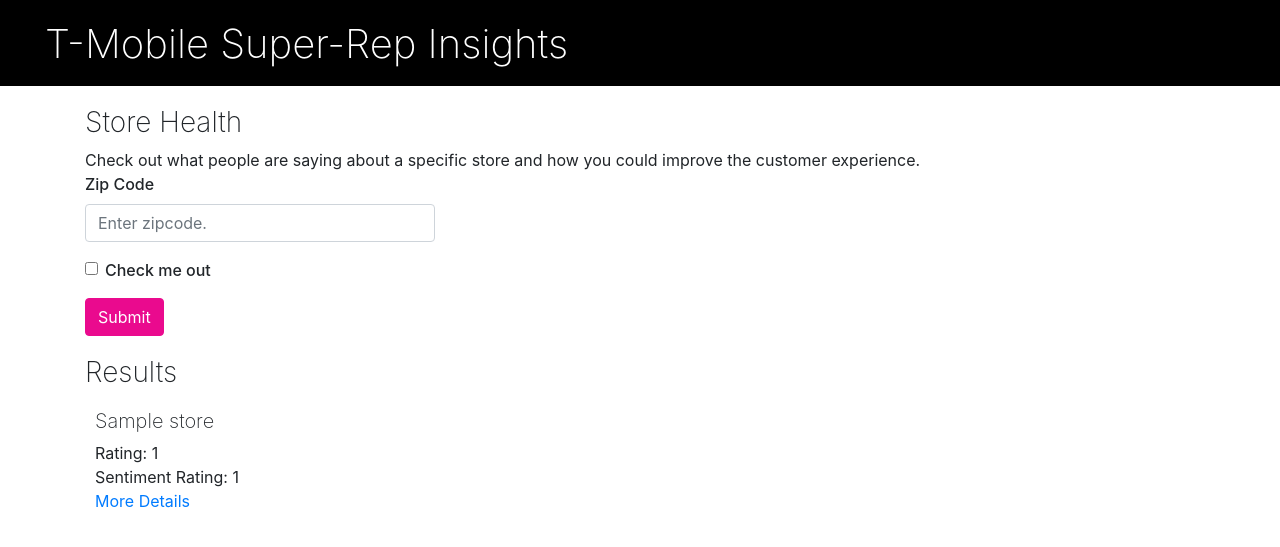
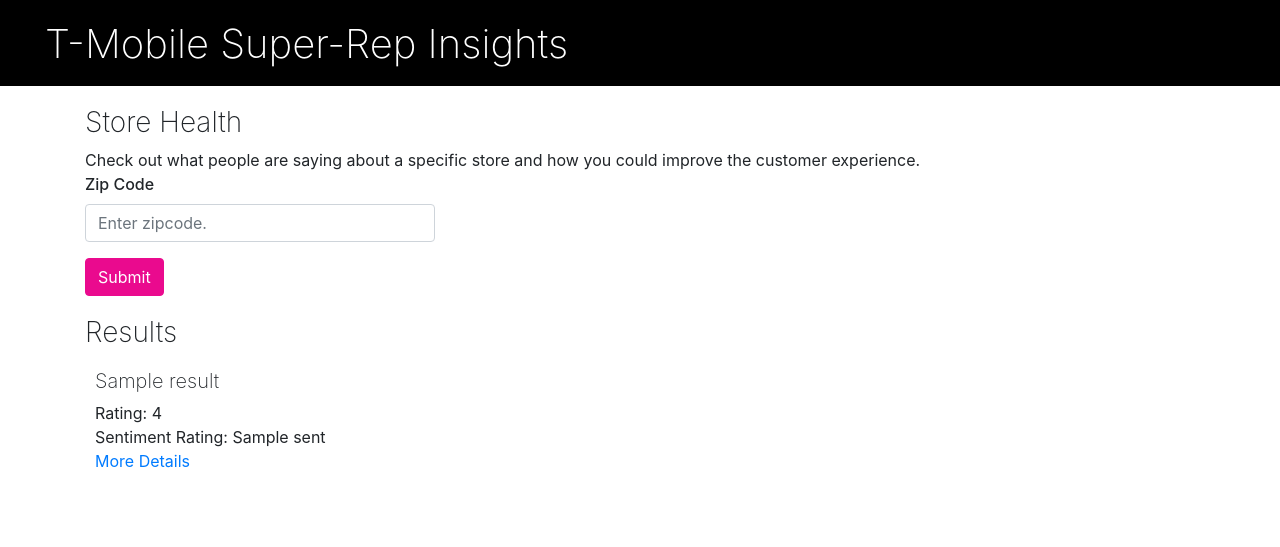
Before and after one commit to thomasthachil/tmobile-hackathon, a Flask app: template frontend/templates/findReview.html in a window 1280 px wide. Shown: the top 547 px of the page. Run offline with Flask 2, Linux system fonts and the light colour scheme; the template is opened without the code that fills it: most values are stand-ins (such as "Sample title", 1, 10 or a date in 2020); parts of the project's set-up code (start-up, migrations or seed data) failed here and were passed over; some libraries are stand-ins or nearby versions.

Commit message:
changed to new names

```diff
--- a/frontend/app.py
+++ b/frontend/app.py
@@ -4,7 +4,7 @@ from model import *
 
 app = Flask(__name__)
 app.config['SECRET_KEY'] = 'thisisasupersecretkey!'
-
+db = StoreDB()
 
 # TODO: Have each method be self contained, calling only the other methods it needs.
 
@@ -34,20 +34,21 @@ def findReview():
         # get results from the model
 
         # find all stores that have this sizpcode
-
-        result1 = {}
-        result2 = {}
-        result3 = {}
-        result1['store'] = 'atlanta-20'
-        result1['totalRating'] = 4.3
-        result1['totalSentiment'] = 0.556
-        result2['store'] = 'atlanta-20'
-        result2['totalRating'] = 1.3
-        result2['totalSentiment'] = 0.156
-        result3['store'] = 'atlanta-30'
-        result3['totalRating'] = 2.3
-        result3['totalSentiment'] = 0.356
-        results = [result1, result2, result3]
+        results = db.zipcode_lookup(zipcode)
+        print results
+        # result1 = {}
+        # result2 = {}
+        # result3 = {}
+        # result1['store'] = 'atlanta-20'
+        # result1['totalRating'] = 4.3
+        # result1['totalSentiment'] = 0.556
+        # result2['store'] = 'atlanta-20'
+        # result2['totalRating'] = 1.3
+        # result2['totalSentiment'] = 0.156
+        # result3['store'] = 'atlanta-30'
+        # result3['totalRating'] = 2.3
+        # result3['totalSentiment'] = 0.356
+        # results = [result1, result2, result3]
         return render_template('findReview.html', results=results)
 
     return render_template('findReview.html')
@@ -66,10 +67,6 @@ def findCustomer():
 
 @app.route('/review/<store>', methods=['GET'])
 def review(store):
-
-    # if request.method == ['GET']:
-    #     request.store
-    # db = StoreDB()
 
     store = 'atlanta-20'
     totalRating = 4.3
--- a/frontend/templates/findReview.html
+++ b/frontend/templates/findReview.html
@@ -22,16 +22,7 @@
                     placeholder="Enter zipcode."
                 />
             </div>
-            <div class="form-group form-check">
-                <input
-                    type="checkbox"
-                    class="form-check-input"
-                    id="exampleCheck1"
-                />
-                <label class="form-check-label" for="exampleCheck1"
-                    >Check me out</label
-                >
-            </div>
+
             <button type="submit" class="btn btn-primary">
                 Submit
             </button>
@@ -46,9 +37,9 @@
         <div class="results">
             {% for result in results %}
             <div class="result">
-                <h5>{{ result.store }}</h5>
-                <p>Rating: {{ result.totalRating }}</p>
-                <p>Sentiment Rating: {{ result.totalSentiment }}</p>
+                <h5>{{ result["name"] }}</h5>
+                <p>Rating: {{ result["rating"] }}</p>
+                <p>Sentiment Rating: {{ result["sent"] }}</p>
                 <a href="{{ url_for('review' ,store=result.store) }}"
                     >More Details</a
                 >
```
